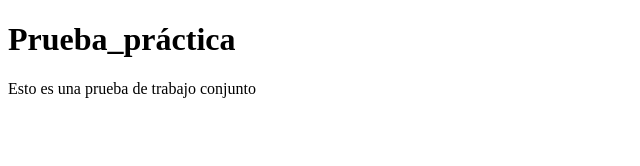
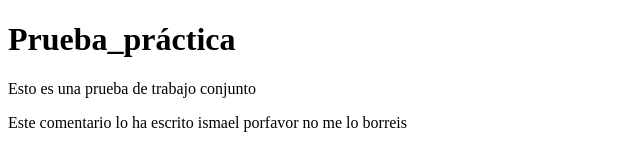
Before and after one commit to ismaeldeatras/Practica2, a plain HTML site: page index.html in a window 1280 px wide. Shown: the whole page, without its empty margins (0-640 px from the left). Drawn offline with Linux system fonts and the light colour scheme.

Commit message:
index editado

```diff
--- a/index.html
+++ b/index.html
@@ -9,5 +9,6 @@
 <body>
     <h1>Prueba_práctica</h1>
     <P>Esto es una prueba de trabajo conjunto</P>
+    <p>Este comentario lo ha escrito ismael porfavor no me lo borreis</p>
 </body>
 </html>
```
